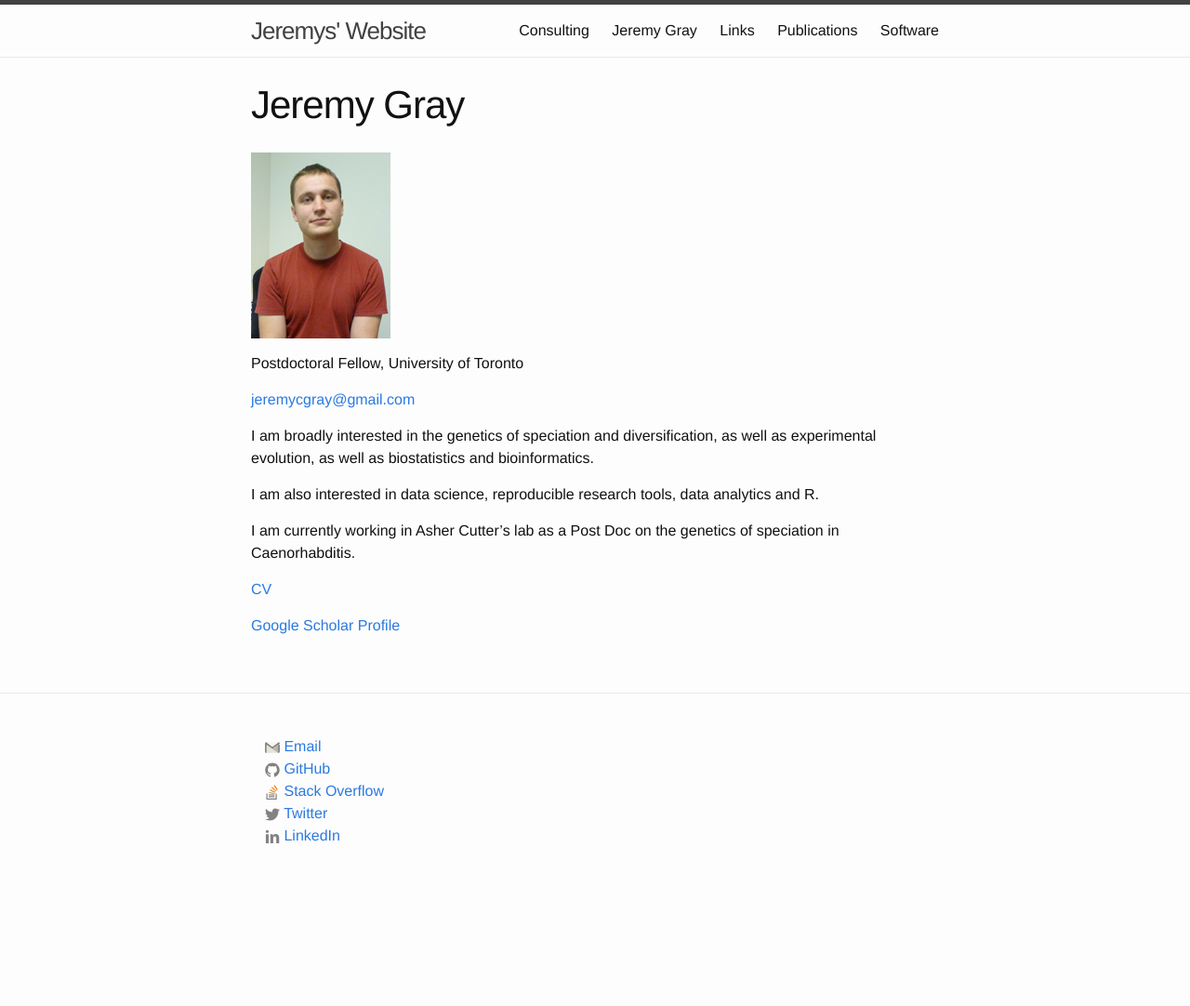
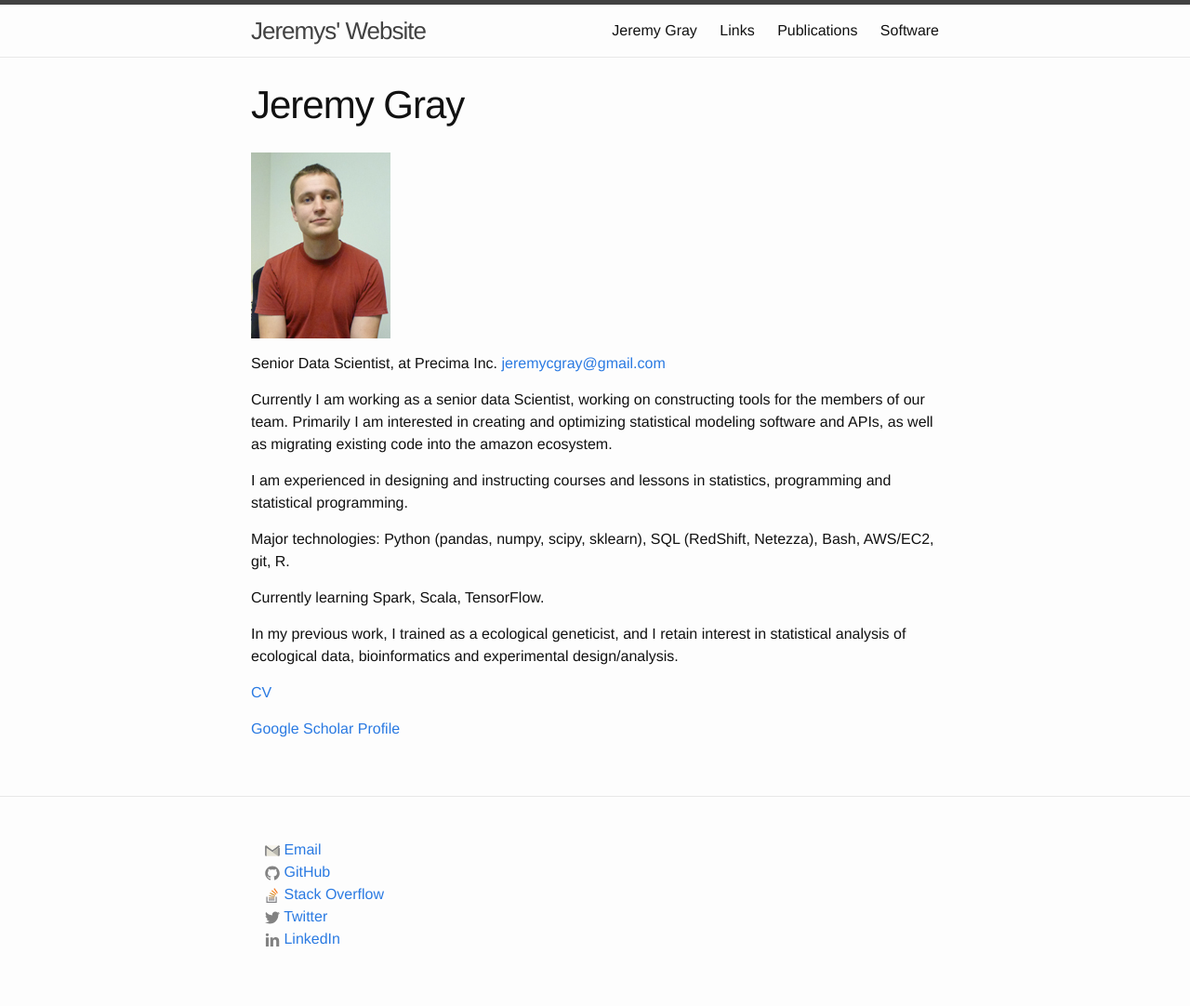
Before and after one commit to jeremycg/jeremycg.github.io, a Jekyll site: the page built from jeremy-gray.md, in a window 1280 px wide. Shown: the whole page at 93% size. Built offline with Jekyll 4.4.1, drawn with Linux system fonts in a browser that asks for light colours; before the commit the page ends 971 px from its top, so only the background shows below that.

Commit message:
updating for a long time...

```diff
--- a/jeremy-gray.md
+++ b/jeremy-gray.md
@@ -6,15 +6,24 @@ permalink: /Jeremy-Gray/
 
 ![](/assets/Jeremy.jpg)
 
-Postdoctoral Fellow, University of Toronto
-
+Senior Data Scientist, at Precima Inc.
 <jeremycgray@gmail.com>
 
-I am broadly interested in the genetics of speciation and diversification, as well as experimental evolution, as well as biostatistics and bioinformatics.
+Currently I am working as a senior data Scientist, working on constructing tools
+for the members of our team. Primarily I am interested in creating and optimizing
+statistical modeling software and APIs, as well as migrating existing code into the
+ amazon ecosystem.
 
-I am also interested in data science, reproducible research tools, data analytics and R.
+I am experienced in designing and instructing courses and lessons in statistics, programming
+and statistical programming.
 
-I am currently working in Asher Cutter’s lab as a Post Doc on the genetics of speciation in Caenorhabditis.
+Major technologies: Python (pandas, numpy, scipy, sklearn), SQL (RedShift, Netezza), Bash, AWS/EC2, git, R.
+
+
+Currently learning Spark, Scala, TensorFlow.
+
+In my previous work, I trained as a ecological geneticist, and I retain interest in
+statistical analysis of ecological data, bioinformatics and experimental design/analysis.
 
 [CV](/assets/cv.pdf)
 
```
Also changed, not shown: consulting.md (deleted, +0 -23 lines), publications.md (+13 -1 lines), 4 other files.
